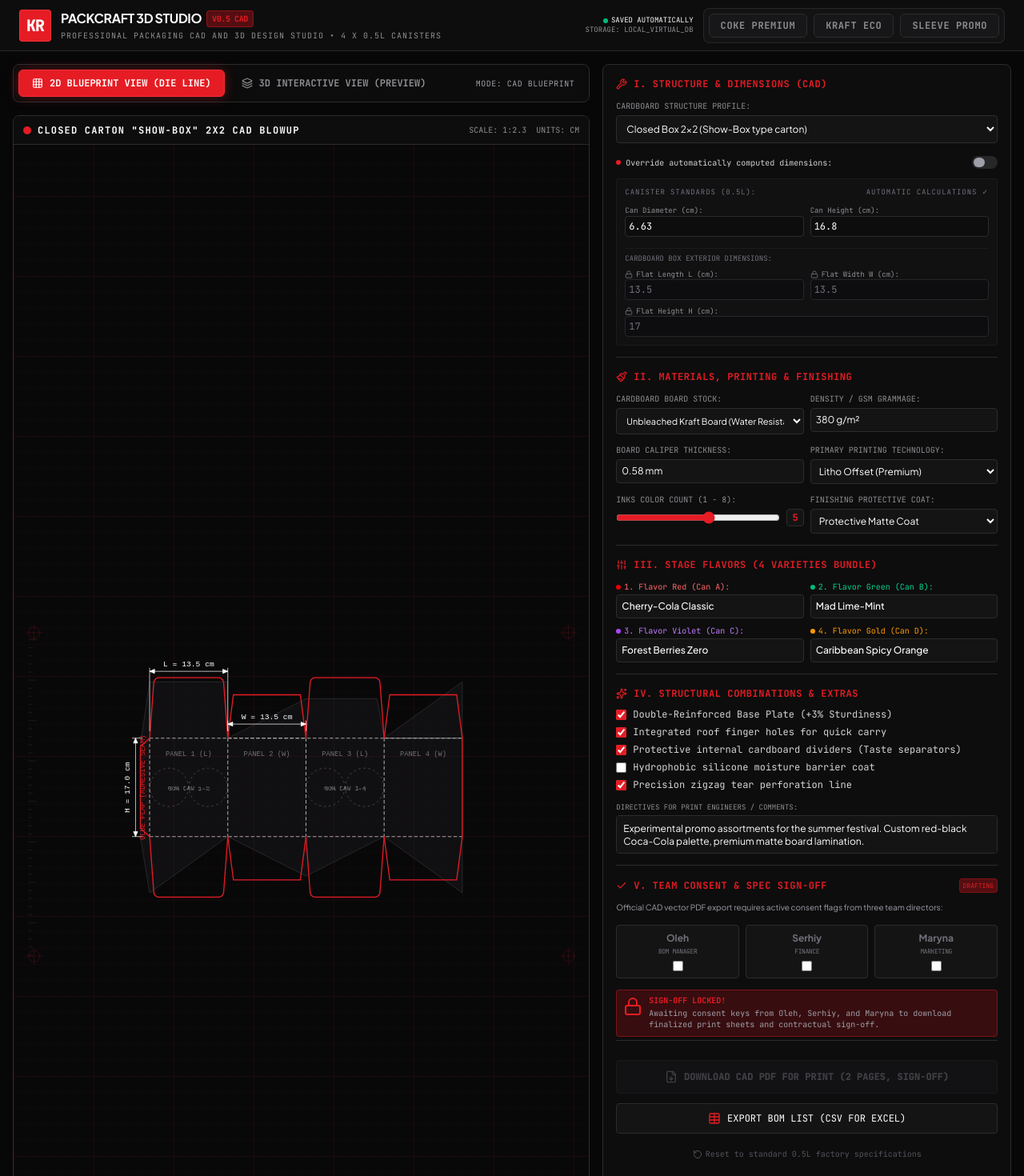
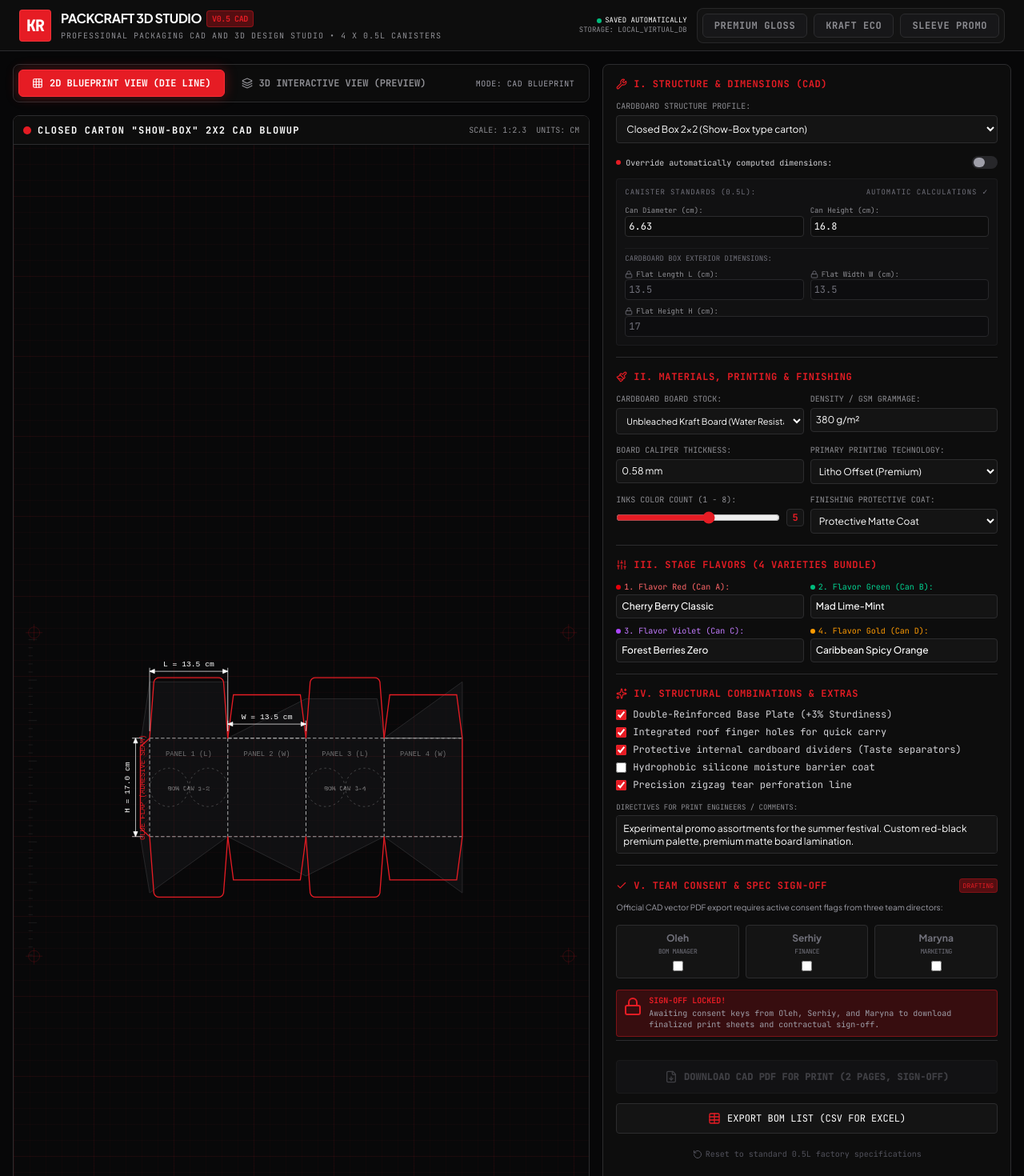
Before and after one commit to juliiyabrodska-tech/packaging-studio-app-, a React (Vite) app: page / in a window 1280 px wide. Shown: the top 1470 px of the page at 80% size. Built offline with nearby package versions, Linux system fonts and the light colour scheme.

Commit message:
refactor: rebrand flavor names and remove trademarked terms

```diff
--- a/src/App.tsx
+++ b/src/App.tsx
@@ -30,7 +30,9 @@ export default function App() {
   // Helper to migrate legacy Ukrainian state cached in user's localStorage to English
   const migrateUkrainianToEnglish = (data: PackagingSpecs): PackagingSpecs => {
     const flavorMap: { [key: string]: string } = {
-      'Вишня-Кола Класик': 'Cherry-Cola Classic',
+      // Ukrainian keys
+      'Вишня-Кола Класик': 'Cherry Berry Classic',
+      'Вишня-Шипучка Класик': 'Cherry Berry Classic',
       'Шалений Лайм-М\'ята': 'Mad Lime-Mint',
       'Шалений Лайм-М’ята': 'Mad Lime-Mint',
       'Лісові Ягоди Зеро': 'Forest Berries Zero',
@@ -39,21 +41,36 @@ export default function App() {
       'Яблучний Сайдкруш': 'Apple Sidecrush',
       'Апельсинова Шипучка': 'Orange Fizz',
       'Класичний Квасний Ель': 'Classic Kvass Ale',
-      'Кава-Кола Бустер': 'Coffee-Cola Booster',
+      'Кава-Кола Бустер': 'Coffee-Fizz Booster',
+      'Кавовий Бум Бустер': 'Coffee-Fizz Booster',
       'Кавуновий Бум': 'Watermelon Boom',
       'Ананасовий Сплеск': 'Pineapple Splash',
-      'Імбирна Кола Крісп': 'Ginger Cola Crisp',
+      'Імбирна Кола Крісп': 'Ginger Fizz Crisp',
+      'Імбирний Крісп': 'Ginger Fizz Crisp',
+
+      // Legacy trademarked English keys
+      'Cherry-Cola Classic': 'Cherry Berry Classic',
+      'Cherry-Fizz Classic': 'Cherry Berry Classic',
+      'Coffee-Cola Booster': 'Coffee-Fizz Booster',
+      'Ginger Cola Crisp': 'Ginger Fizz Crisp',
     };
 
     const notesMap: { [key: string]: string } = {
       'Преміальний набір з софт-тач покриттям і тисненням під літній фестиваль.': 'Premium set with soft-touch coating and embossing for the summer festival.',
       'Преміальний набір з софт-тач покриттям і тисненням під літній фестиваль': 'Premium set with soft-touch coating and embossing for the summer festival.',
-      'Експериментальна партія під літній фестиваль. Червоно-чорна гама Coca-Cola, матове покриття картонного утримувача.': 'Experimental batch for summer festival. Red-black Coca-Cola palette, matte coat on cardboard carrier.',
-      'Експериментальна партія під літній фестиваль. Червоно-чорна гама Coca-Cola, матове покриття картонного утримувача': 'Experimental batch for summer festival. Red-black Coca-Cola palette, matte coat on cardboard carrier.',
+      'Експериментальна партія під літній фестиваль. Червоно-чорна гама Coca-Cola, матове покриття картонного утримувача.': 'Experimental batch for summer festival. Red-black premium palette, matte coat on cardboard carrier.',
+      'Експериментальна партія під літній фестиваль. Червоно-чорна гама Coca-Cola, матове покриття картонного утримувача': 'Experimental batch for summer festival. Red-black premium palette, matte coat on cardboard carrier.',
+      'Експериментальна партія під літній фестиваль. Червоно-чорна преміальна гама, матове покриття картонного утримувача.': 'Experimental batch for summer festival. Red-black premium palette, matte coat on cardboard carrier.',
       'Екологічна серія без покриття пластиком на суровому крафті.': 'Eco series without plastic coating, on raw unbleached Kraft board.',
       'Екологічна серія без покриття пластиком на суровому крафті': 'Eco series without plastic coating, on raw unbleached Kraft board.',
       'Легка промо-упаковка стяжка (бандаж) для першого знайомства в супермаркетах.': 'Lightweight promo sleeve wrap for store introductions.',
       'Легка промо-упаковка стяжка (бандаж) для першого знайомства в супермаркетах': 'Lightweight promo sleeve wrap for store introductions.',
+
+      // Legacy English notes containing trademarked names
+      'Experimental batch for summer festival. Red-black Coca-Cola palette, matte coat on cardboard carrier.': 'Experimental batch for summer festival. Red-black premium palette, matte coat on cardboard carrier.',
+      'Experimental batch for summer festival. Red-black Coca-Cola palette, matte coat on cardboard carrier': 'Experimental batch for summer festival. Red-black premium palette, matte coat on cardboard carrier.',
+      'Experimental promo assortments for the summer festival. Custom red-black Coca-Cola palette, premium matte board lamination.': 'Experimental promo assortments for the summer festival. Custom red-black premium palette, premium matte board lamination.',
+      'Experimental promo assortments for the summer festival. Custom red-black Coca-Cola palette, premium matte board lamination': 'Experimental promo assortments for the summer festival. Custom red-black premium palette, premium matte board lamination.',
     };
 
     return {
@@ -142,8 +159,8 @@ export default function App() {
   };
 
   // Preset selectors for quick reset/selection
-  const applyPreset = (style: 'premium_cola' | 'kraft_eco' | 'sleeper_pack') => {
-    if (style === 'premium_cola') {
+  const applyPreset = (style: 'premium_gloss' | 'kraft_eco' | 'sleeper_pack') => {
+    if (style === 'premium_gloss') {
       setSpecs({
         ...specs,
         packagingType: 'closed_box_2x2',
@@ -153,7 +170,7 @@ export default function App() {
         printingMethod: 'offset',
         colorsCount: 6,
         coatingOption: 'soft_touch',
-        flavor1: 'Cherry-Cola Classic',
+        flavor1: 'Cherry Berry Classic',
         flavor2: 'Crazy Lime-Mint',
         flavor3: 'Forest Berries Zero',
         flavor4: 'Caribbean Spicy Orange',
@@ -193,10 +210,10 @@ export default function App() {
         printingMethod: 'digital',
         colorsCount: 4,
         coatingOption: 'matte',
-        flavor1: 'Coffee-Cola Booster',
+        flavor1: 'Coffee-Fizz Booster',
         flavor2: 'Watermelon Boom',
         flavor3: 'Pineapple Splash',
-        flavor4: 'Ginger Cola Crisp',
+        flavor4: 'Ginger Fizz Crisp',
         reinforcedBottom: false,
         fingerHoles: true,
         flavorDividers: false,
@@ -297,7 +314,7 @@ export default function App() {
     }));
   };
 
-  const isPremiumColaActive = specs.packagingType === 'closed_box_2x2' && specs.outerMaterial === 'solid_sulfate';
+  const isPremiumGlossActive = specs.packagingType === 'closed_box_2x2' && specs.outerMaterial === 'solid_sulfate';
   const isKraftEcoActive = specs.packagingType === 'basket_handle' && specs.outerMaterial === 'pure_kraft';
   const isSleeveActive = specs.packagingType === 'sleeve_pack' && specs.outerMaterial === 'recyclable_gd2';
 
@@ -334,15 +351,15 @@ export default function App() {
           {/* Quick presets layout button widget */}
           <div className="flex flex-row items-center gap-2 bg-coke-dark/90 p-1.5 rounded-lg border border-coke-border/80 w-full sm:w-auto justify-between sm:justify-start">
             <button
-              onClick={() => applyPreset('premium_cola')}
+              onClick={() => applyPreset('premium_gloss')}
               className={`text-[10px] md:text-xs font-mono px-3.5 py-1.5 rounded-md transition-all cursor-pointer font-bold uppercase tracking-wider ${
-                isPremiumColaActive
+                isPremiumGlossActive
                   ? 'bg-coke-red text-white border border-red-500 shadow-md font-extrabold focus:ring-1 focus:ring-red-400'
                   : 'bg-zinc-900/80 text-coke-gray hover:text-white border border-coke-border hover:bg-zinc-850'
               }`}
-              title="Premium 100% Soft-Touch 2x2 Coca-Cola style"
+              title="Premium 100% Soft-Touch 2x2 style"
             >
-              COKE PREMIUM
+              PREMIUM GLOSS
             </button>
             <button
               onClick={() => applyPreset('kraft_eco')}
--- a/src/components/CansAssortmentPreview.tsx
+++ b/src/components/CansAssortmentPreview.tsx
@@ -176,7 +176,7 @@ export const CansAssortmentPreview: React.FC<PreviewProps> = ({ specs }) => {
 
           <div className="absolute top-2.5 left-3 font-mono text-[8px] text-coke-red font-semibold tracking-wider flex items-center gap-1">
             <Sliders className="w-2.5 h-2.5 animate-spin" style={{ animationDuration: '6s' }} />
-            <span>[ 3D PORTRAYAL ENGINE V0.5 • COCA-COLA CO-BRANDING RENDER ]</span>
+            <span>[ 3D PORTRAYAL ENGINE V0.5 • PREMIUM CO-BRANDING RENDER ]</span>
           </div>
 
           {/* Render of Carton Sleeve/Carrier wrapping wrapper representation */}
--- a/src/components/PackagingDielineSVG.tsx
+++ b/src/components/PackagingDielineSVG.tsx
@@ -28,7 +28,7 @@ export const PackagingDielineSVG: React.FC<SVGProps> = ({ specs }) => {
   const G = 1.6; // Glue flap width in cm
 
   // Standard engineering line styling
-  const cutLineColor = '#E61C24'; // Coke Red for cuts
+  const cutLineColor = '#E61C24'; // Brand Red for cuts
   const foldLineColor = '#a8a8a9'; // Light gray for folds
   const dimensionColor = '#ffffff'; // White for measurements
   const labelColor = '#8e8e93';
--- a/src/index.css
+++ b/src/index.css
@@ -9,7 +9,7 @@
   --color-coke-dark: #141414;
   --color-coke-card: #1c1c1e;
   --color-coke-border: #2c2c2e;
-  --color-coke-red: #E61C24; /* Coca-Cola Red */
+  --color-coke-red: #E61C24; /* Brand Red Accent */
   --color-coke-red-hover: #b81017;
   --color-coke-red-dim: #540e11;
   --color-coke-gray: #8e8e93;
--- a/src/types.ts
+++ b/src/types.ts
@@ -53,7 +53,7 @@ export const INITIAL_SPECS: PackagingSpecs = {
   coatingOption: 'matte',
 
   // Varieties (4 flavors)
-  flavor1: 'Cherry-Cola Classic',
+  flavor1: 'Cherry Berry Classic',
   flavor2: 'Mad Lime-Mint',
   flavor3: 'Forest Berries Zero',
   flavor4: 'Caribbean Spicy Orange',
@@ -68,5 +68,5 @@ export const INITIAL_SPECS: PackagingSpecs = {
   approvedSerhiy: false,
   approvedMaryna: false,
 
-  notes: 'Experimental promo assortments for the summer festival. Custom red-black Coca-Cola palette, premium matte board lamination.'
+  notes: 'Experimental promo assortments for the summer festival. Custom red-black premium palette, premium matte board lamination.'
 };
--- a/src/utils/pdfGenerator.ts
+++ b/src/utils/pdfGenerator.ts
@@ -19,7 +19,8 @@ const cleanCyrillic = (text: string): string => {
     'ТАК / ЗАТВЕРДЖЕНО': 'YES / APPROVED',
 
     // Flavors
-    'Вишня-Кола Класик': 'Cherry-Cola Classic',
+    'Вишня-Кола Класик': 'Cherry Berry Classic',
+    'Вишня-Шипучка Класик': 'Cherry Berry Classic',
     'Шалений Лайм-М\'ята': 'Crazy Lime-Mint',
     'Лісові Ягоди Зеро': 'Forest Berries Zero',
     'Карибський Пряний Апельсин': 'Caribbean Spicy Orange',
@@ -27,14 +28,18 @@ const cleanCyrillic = (text: string): string => {
     'Яблучний Сайдкруш': 'Apple Sidecrush',
     'Апельсинова Шипучка': 'Orange Fizz',
     'Класичний Квасний Ель': 'Classic Kvass Ale',
-    'Кава-Кола Бустер': 'Coffee-Cola Booster',
+    'Кава-Кола Бустер': 'Coffee-Fizz Booster',
+    'Кавовий Бум Бустер': 'Coffee-Fizz Booster',
     'Кавуновий Бум': 'Watermelon Boom',
     'Ананасовий Сплеск': 'Pineapple Splash',
-    'Імбирна Кола Крісп': 'Ginger Cola Crisp',
+    'Імбирна Кола Крісп': 'Ginger Fizz Crisp',
+    'Імбирний Крісп': 'Ginger Fizz Crisp',
 
     // Notes & Presets descriptions
     'Експериментальна партія під літній фестиваль. Червоно-чорна гама Coca-Cola, матове покриття картонного утримувача.':
-      'Experimental batch for summer festival. Red-black Coca-Cola palette, matte coat on cardboard carrier.',
+      'Experimental batch for summer festival. Red-black premium palette, matte coat on cardboard carrier.',
+    'Експериментальна партія під літній фестиваль. Червоно-чорна преміальна гама, матове покриття картонного утримувача.':
+      'Experimental batch for summer festival. Red-black premium palette, matte coat on cardboard carrier.',
     'Преміальний набір з софт-тач покриттям і тисненням під літній фестиваль.':
       'Premium set with soft-touch coating and embossing for the summer festival.',
     'Екологічна серія без покриття пластиком на суровому крафті.':
@@ -125,7 +130,7 @@ export const generateSpecsPDFChecklist = (specs: PackagingSpecs) => {
     format: 'a4',
   });
 
-  const primaryRed = [230, 28, 36]; // Coca-Cola Red
+  const primaryRed = [230, 28, 36]; // Brand Red Accent
   const darkGray = [28, 28, 30];
   const borderGray = [180, 180, 180];
 
@@ -164,7 +169,7 @@ export const generateSpecsPDFChecklist = (specs: PackagingSpecs) => {
   doc.setFillColor(28, 28, 30);
   doc.rect(12, 12, 186, 16, 'F');
 
-  // Coke Red accent bar on the left of the header
+  // Brand Red accent bar on the left of the header
   doc.setFillColor(230, 28, 36);
   doc.rect(12, 12, 3, 16, 'F');
 
@@ -176,7 +181,7 @@ export const generateSpecsPDFChecklist = (specs: PackagingSpecs) => {
   doc.setFontSize(7.5);
   doc.setFont('Helvetica', 'normal');
   doc.setTextColor(210, 210, 210);
-  doc.text('SYSTEM GENERATED CAD REPORT V0.5 | COCA-COLA STYLE ASSORTMENT', 18, 24.5);
+  doc.text('SYSTEM GENERATED CAD REPORT V0.5 | PREMIUM STYLE ASSORTMENT', 18, 24.5);
 
   // Job ID / Info Block
   doc.setFont('Helvetica', 'normal');
@@ -327,7 +332,7 @@ export const generateSpecsPDFChecklist = (specs: PackagingSpecs) => {
 
   const flavorData = [
     ['Can ID', 'Assortment Flavor Name', 'Tag Label Color Accent'],
-    ['Canister A', cleanCyrillic(flavor1) || 'Flavor A Class', 'Coke Red Accent (Dark Red)'],
+    ['Canister A', cleanCyrillic(flavor1) || 'Flavor A Class', 'Brand Red Accent (Dark Red)'],
     ['Canister B', cleanCyrillic(flavor2) || 'Flavor B Bold', 'Electric Lime Tonic (Green)'],
     ['Canister C', cleanCyrillic(flavor3) || 'Flavor C Zero', 'Cosmos Berry Purple (Violet)'],
     ['Canister D', cleanCyrillic(flavor4) || 'Flavor D Tonic', 'Rich Amber Orange (Gold)'],
@@ -339,7 +344,7 @@ export const generateSpecsPDFChecklist = (specs: PackagingSpecs) => {
     const bgY = tableY + rowIndex * 5.5;
 
     if (isHeader) {
-      doc.setFillColor(84, 14, 17); // Dark Coke red
+      doc.setFillColor(84, 14, 17); // Dark premium red
       doc.rect(12, bgY, 186, 5.5, 'F');
       doc.setTextColor(255, 255, 255);
       doc.setFont('Helvetica', 'bold');
```
